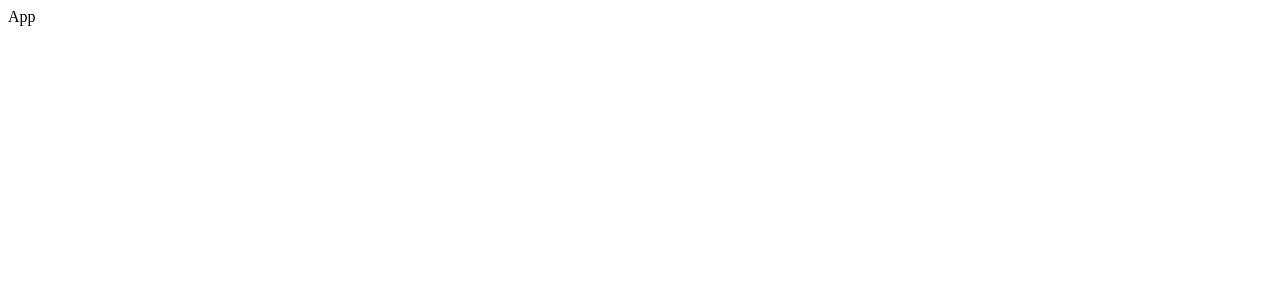
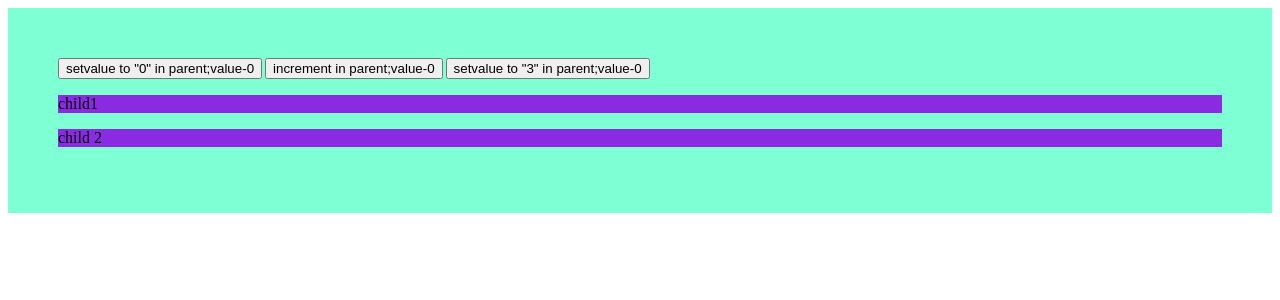
Before and after one commit to kadiri2006/react-learning, a React (Create React App) app: page / in a window 1280 px wide. Shown: the top 300 px of the page. Built offline with nearby package versions, Linux system fonts and the light colour scheme.

Commit message:
render with 3 diff conditions

```diff
--- a/src/App.js
+++ b/src/App.js
@@ -1,7 +1,8 @@
 import React from 'react'
+import Parent from './components/Parent'
 
 export default function App() {
   return (
-    <div>App</div>
+    <Parent/>
   )
 }
--- /dev/null
+++ b/src/components/Child1.js
@@ -0,0 +1,7 @@
+import React from "react";
+import "../styles/child.css";
+
+export default function Child1() {
+  console.log("child1 render");
+  return <p className="child">child1</p>;
+}
--- /dev/null
+++ b/src/components/Child2.js
@@ -0,0 +1,8 @@
+import React from "react";
+import "../styles/child.css"
+
+export default function Child2() {
+  console.log("child2 render");
+
+  return <p className="child">child 2</p>;
+}
--- /dev/null
+++ b/src/components/Parent.js
@@ -0,0 +1,25 @@
+import React, { useState } from "react";
+import Child1 from "./Child1";
+import Child2 from "./Child2";
+import "../styles/parent.css";
+
+export default function Parent() {
+  const [par, setPar] = useState(0);
+  console.log("render in parent ");
+  return (
+    <div className="parent">
+      <button onClick={() => setPar(0)} className="mr">
+        setvalue to "0" in parent;value-{par}
+      </button>
+      <button onClick={() => setPar((par) => par + 1)} className="mr">
+        increment in parent;value-{par}
+      </button>
+
+      <button onClick={() => setPar(3)}>
+        setvalue to "3" in parent;value-{par}
+      </button>
+      <Child1 />
+      <Child2 />
+    </div>
+  );
+}
--- /dev/null
+++ b/src/styles/child.css
@@ -0,0 +1,3 @@
+.child {
+    background-color: blueviolet;
+}
--- /dev/null
+++ b/src/styles/parent.css
@@ -0,0 +1,8 @@
+.parent {
+    background-color: aquamarine;
+    padding: 50px;
+}
+
+.mr{
+    margin-right: 3px;
+}
```
